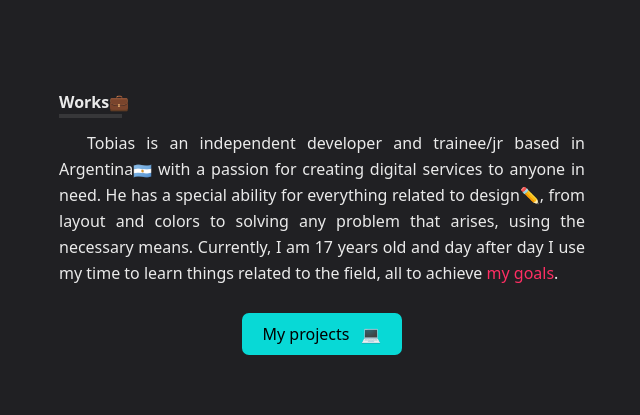
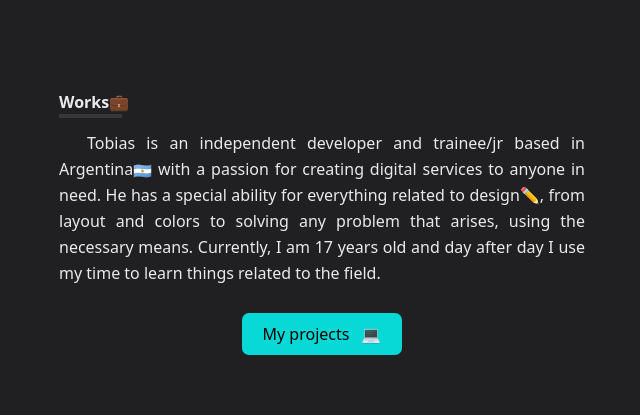
Before and after one commit to DevTobiGf/devtobigf.github.io, a website: page index.html in a window 1280 px wide. Shown: the part 550-965 px from the top of the page, without its empty margins (318-958 px from the left). Drawn offline with Linux system fonts and the light colour scheme; a web font is replaced by a local one.

Commit message:
Initial commit

```diff
--- a/index.html
+++ b/index.html
@@ -4,10 +4,11 @@
     <meta charset="UTF-8" />
     <meta http-equiv="X-UA-Compatible" content="IE=edge" />
     <meta name="viewport" content="width=device-width, initial-scale=1.0" />
-    <title>Tailwind CSS</title>
+    <title>Tobias Gabriel Fioroni</title>
     <link rel="stylesheet" href="./tailwind/output.css" />
     <link rel="preconnect" href="https://fonts.googleapis.com" />
     <link rel="preconnect" href="https://fonts.gstatic.com" crossorigin />
+    <link rel="icon" href="https://i.pinimg.com/originals/d2/8d/dd/d28dddbe7efb08927e3612c06cfbed6e.png"/>
     <link
       href="https://fonts.googleapis.com/css2?family=Signika+Negative:wght@300;400;500;600;700&display=swap"
       rel="stylesheet"
@@ -110,8 +111,7 @@
             and colors to solving any problem that arises, using the necessary
             means. Currently,
             I am 17 years old and day after day I use my time to learn things
-            related to the field, all to achieve
-            <span class="text-[#FF2E63]">my goals</span>.
+            related to the field.
           </p>
         </div>
         <div class="flex justify-center items-center mt-7 mb-9">
```
